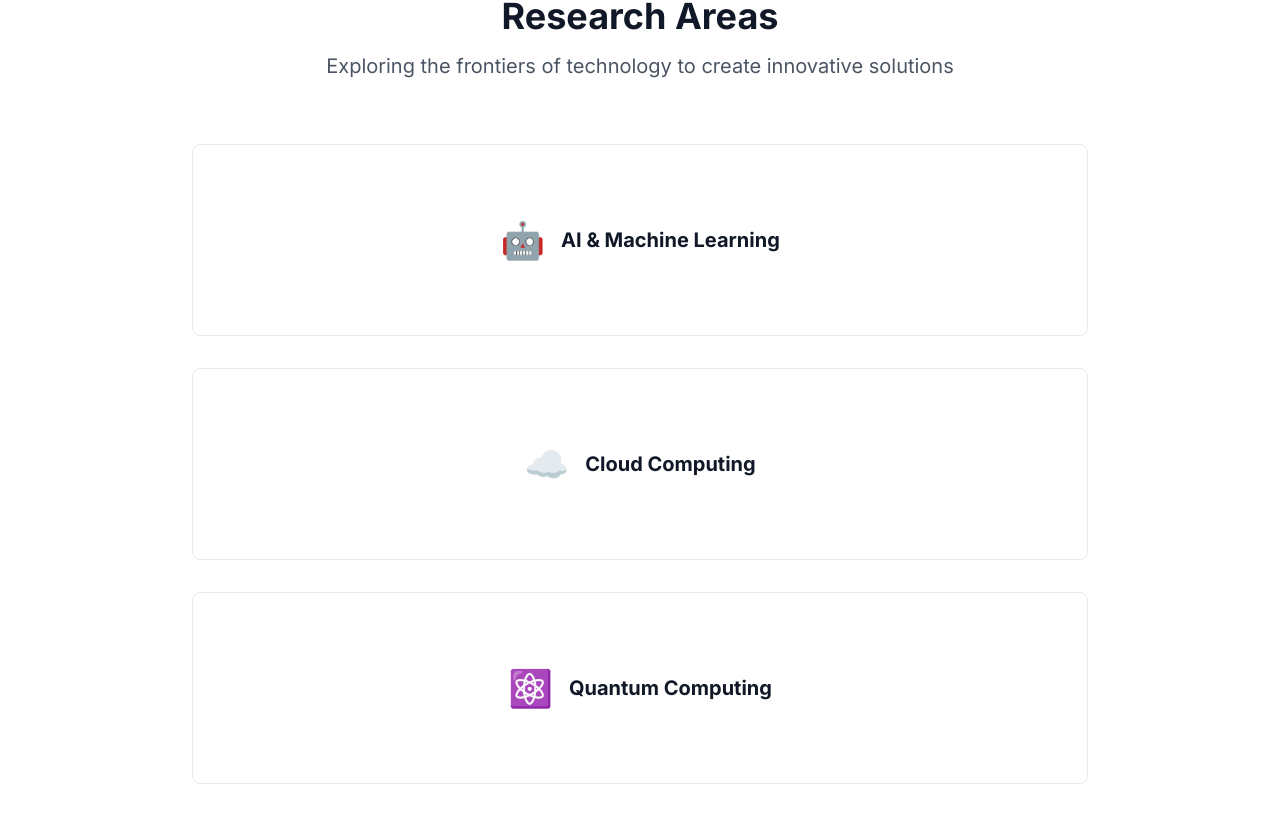
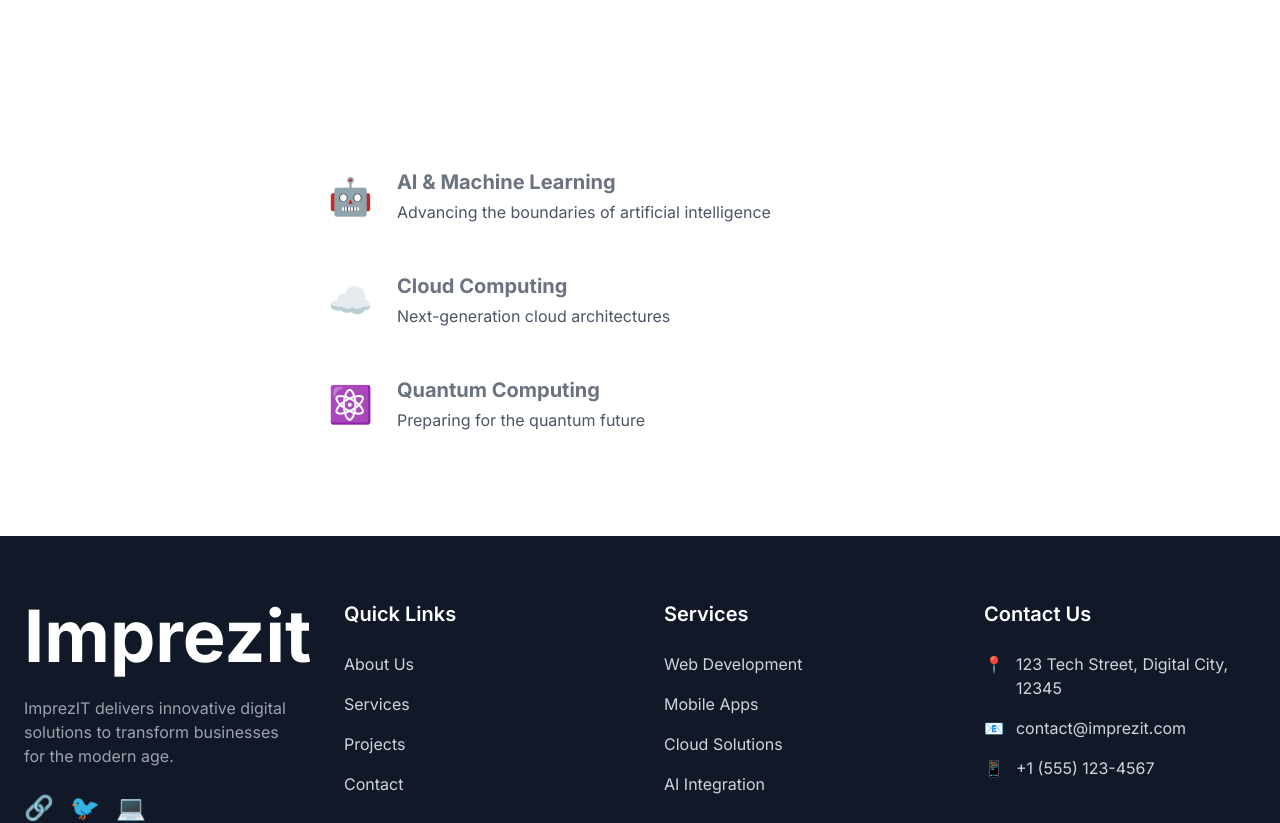
Before and after one commit to NimsaraPeiris/imprezit, a React (Vite) app: page /research in a window 1280 px wide. Shown: the part 884-1707 px from the top of the page. Built offline with nearby package versions, Linux system fonts and the light colour scheme.

Commit message:
research styles

```diff
--- a/package.json
+++ b/package.json
@@ -11,7 +11,7 @@
   },
   "dependencies": {
     "clsx": "^2.1.1",
-    "framer-motion": "^11.0.5",
+    "framer-motion": "^11.18.2",
     "meshline": "^3.3.1",
     "react": "^19.0.0",
     "react-dom": "^19.0.0",
--- /dev/null
+++ b/src/components/ui/expandable-card.tsx
@@ -0,0 +1,144 @@
+import React, { useEffect, useId, useRef, useState } from "react";
+import { AnimatePresence, motion } from "framer-motion";
+import { useOutsideClick } from "../../hooks/use-outside-click";
+
+type Card = {
+    title: string;
+    description: string;
+    icon: string;
+    content: string | (() => React.ReactNode);
+    image: string;
+    ctaText: string;
+    ctaLink: string;
+};
+
+export const CloseIcon = () => {
+    return (
+        <motion.svg
+            initial={{ opacity: 0 }}
+            animate={{ opacity: 1 }}
+            exit={{ opacity: 0, transition: { duration: 0.05 } }}
+            xmlns="http://www.w3.org/2000/svg"
+            width="24"
+            height="24"
+            viewBox="0 0 24 24"
+            className="h-4 w-4 text-black"
+        >
+            <path d="M18 6L6 18M6 6l12 12" stroke="currentColor" strokeWidth="2" strokeLinecap="round" strokeLinejoin="round" />
+        </motion.svg>
+    );
+};
+
+export function ExpandableCards({ cards }: { cards: Card[] }) {
+    const [active, setActive] = useState<Card | null>(null);
+    const ref = useRef<HTMLDivElement>(null);
+    const id = useId();
+
+    useEffect(() => {
+        if (active) {
+            document.body.style.overflow = "hidden";
+        } else {
+            document.body.style.overflow = "auto";
+        }
+
+        const onKeyDown = (event: KeyboardEvent) => {
+            if (event.key === "Escape") {
+                setActive(null);
+            }
+        };
+
+        window.addEventListener("keydown", onKeyDown);
+        return () => window.removeEventListener("keydown", onKeyDown);
+    }, [active]);
+
+    useOutsideClick(ref, () => setActive(null));
+
+    return (
+        <>
+            <AnimatePresence>
+                {active && (
+                    <motion.div
+                        initial={{ opacity: 0 }}
+                        animate={{ opacity: 1 }}
+                        exit={{ opacity: 0 }}
+                        className="fixed inset-0 bg-black/20 h-full w-full z-10"
+                    />
+                )}
+            </AnimatePresence>
+
+            <AnimatePresence>
+                {active ? (
+                    <div className="fixed inset-0 grid place-items-center z-[100]">
+                        <motion.button
+                            key={`button-${active.title}-${id}`}
+                            layout
+                            initial={{ opacity: 0 }}
+                            animate={{ opacity: 1 }}
+                            exit={{ opacity: 0, transition: { duration: 0.05 } }}
+                            className="flex absolute top-2 right-2 lg:hidden items-center justify-center bg-white rounded-full h-6 w-6"
+                            onClick={() => setActive(null)}
+                        >
+                            <CloseIcon />
+                        </motion.button>
+                        <motion.div
+                            layoutId={`card-${active.title}-${id}`}
+                            ref={ref}
+                            className="w-full max-w-[500px] h-full md:h-fit md:max-h-[90%] flex flex-col bg-white dark:bg-neutral-900 sm:rounded-3xl overflow-hidden"
+                        >
+                            <motion.div layoutId={`icon-${active.title}-${id}`} className="w-full h-80 flex items-center justify-center text-8xl text-gray-500">
+                                {active.icon}
+                            </motion.div>
+
+                            <div className="p-4">
+                                <motion.h3
+                                    layoutId={`title-${active.title}-${id}`}
+                                    className="text-2xl font-bold mb-2 text-gray-500"
+                                >
+                                    {active.title}
+                                </motion.h3>
+                                <motion.div
+                                    layout
+                                    initial={{ opacity: 0 }}
+                                    animate={{ opacity: 1 }}
+                                    exit={{ opacity: 0 }}
+                                    className="text-gray-600 dark:text-gray-300"
+                                >
+                                    {typeof active.content === "function" ? active.content() : active.content}
+                                </motion.div>
+                            </div>
+                        </motion.div>
+                    </div>
+                ) : null}
+            </AnimatePresence>
+
+            <ul className="max-w-2xl mx-auto w-full gap-4">
+                {cards.map((card) => (
+                    <motion.div
+                        layoutId={`card-${card.title}-${id}`}
+                        key={card.title}
+                        onClick={() => setActive(card)}
+                        className="p-6 flex items-center gap-6 hover:bg-neutral-50 dark:hover:bg-neutral-800 rounded-xl cursor-pointer"
+                    >
+                        <motion.div
+                            layoutId={`icon-${card.title}-${id}`}
+                            className="text-4xl"
+                        >
+                            {card.icon}
+                        </motion.div>
+                        <div>
+                            <motion.h3
+                                layoutId={`title-${card.title}-${id}`}
+                                className="font-bold text-xl mb-1 text-gray-500"
+                            >
+                                {card.title}
+                            </motion.h3>
+                            <p className="text-gray-600 dark:text-gray-400">
+                                {card.description}
+                            </p>
+                        </div>
+                    </motion.div>
+                ))}
+            </ul>
+        </>
+    );
+}
--- /dev/null
+++ b/src/hooks/use-outside-click.ts
@@ -0,0 +1,15 @@
+import { useEffect } from "react";
+
+export const useOutsideClick = (ref: any, callback: () => void) => {
+    useEffect(() => {
+        function handleClickOutside(event: MouseEvent) {
+            if (ref.current && !ref.current.contains(event.target)) {
+                callback();
+            }
+        }
+        document.addEventListener("mousedown", handleClickOutside);
+        return () => {
+            document.removeEventListener("mousedown", handleClickOutside);
+        };
+    }, [ref, callback]);
+};
--- a/src/pages/About.tsx
+++ b/src/pages/About.tsx
@@ -292,7 +292,7 @@ const About = () => {
                   <img
                     src={blog.image}
                     alt={blog.title}
-                    className="absolute transition-all duration-300 group-hover:scale-110 group-hover:opacity-50 object-cover w-full h-full"
+                    className="absolute transition-all duration-500 grayscale group-hover:grayscale-0 group-hover:opacity-100 group-hover:scale-110 object-cover w-full h-full"
                   />
                   <div className="absolute inset-0 bg-gradient-to-t from-black/70 to-transparent" />
                   <div className="relative flex h-full w-full flex-col justify-end p-6 text-white">
--- a/src/pages/Research.tsx
+++ b/src/pages/Research.tsx
@@ -1,22 +1,62 @@
 import { motion, useScroll, useTransform } from 'framer-motion';
 import { useInView } from 'react-intersection-observer';
 import { Footer } from '../components/Footer';
+import { ExpandableCards } from '../components/ui/expandable-card';
 
 const researchAreas = [
   {
     title: 'AI & Machine Learning',
-    description: 'Advancing the boundaries of artificial intelligence through deep learning, natural language processing, and computer vision. Our research focuses on practical business applications and ethical AI development.',
-    icon: '🤖'
+    description: 'Advancing the boundaries of artificial intelligence',
+    icon: '🤖',
+    image: '/images/research/ai.jpg',
+    ctaText: 'Learn More',
+    ctaLink: '#',
+    content: `Our AI & Machine Learning research focuses on developing practical business applications
+    through deep learning, natural language processing, and computer vision. We're committed to
+    advancing the field while ensuring ethical AI development practices.
+
+    Key Areas:
+    • Deep Learning Architectures
+    • Natural Language Processing
+    • Computer Vision Systems
+    • Ethical AI Development
+    • Business Intelligence Integration`
   },
   {
     title: 'Cloud Computing',
-    description: 'Exploring next-generation cloud architectures, serverless computing, and edge computing solutions. We focus on optimization, security, and scalability for enterprise applications.',
-    icon: '☁️'
+    description: 'Next-generation cloud architectures',
+    icon: '☁️',
+    image: '/images/research/cloud.jpg',
+    ctaText: 'Learn More',
+    ctaLink: '#',
+    content: `We're exploring innovative approaches to cloud computing, focusing on serverless
+    architectures and edge computing solutions. Our research aims to optimize performance, enhance
+    security, and improve scalability for enterprise applications.
+
+    Focus Areas:
+    • Serverless Computing
+    • Edge Computing
+    • Cloud Security
+    • Performance Optimization
+    • Distributed Systems`
   },
   {
     title: 'Quantum Computing',
-    description: 'Investigating quantum algorithms, quantum cryptography, and quantum machine learning. Preparing for the future of computing with quantum-ready solutions and protocols.',
-    icon: '⚛️'
+    description: 'Preparing for the quantum future',
+    icon: '⚛️',
+    image: '/images/research/quantum.jpg',
+    ctaText: 'Learn More',
+    ctaLink: '#',
+    content: `Our quantum computing research investigates the potential of quantum algorithms and their
+    applications in cryptography and machine learning. We're working to prepare businesses for the
+    quantum computing revolution.
+
+    Research Areas:
+    • Quantum Algorithms
+    • Quantum Cryptography
+    • Quantum Machine Learning
+    • Error Correction
+    • Quantum-Safe Security`
   }
 ];
 
@@ -60,12 +100,12 @@ const Research = () => {
         </div>
       </motion.section>
 
-      {/* Research Areas Section */}
-      <section ref={ref} className="py-20 bg-white">
+      {/* Research Areas Section with Expandable Cards */}
+      <section className="py-20 bg-white">
         <div className="container mx-auto px-6">
           <motion.div
             initial={{ opacity: 0, y: 20 }}
-            animate={inView ? { opacity: 1, y: 0 } : {}}
+            animate={{ opacity: 1, y: 0 }}
             transition={{ duration: 0.6 }}
             className="text-center mb-16"
           >
@@ -77,36 +117,7 @@ const Research = () => {
             </p>
           </motion.div>
 
-          <div className="max-w-4xl mx-auto space-y-8">
-            {researchAreas.map((area, index) => (
-              <motion.div
-                key={area.title}
-                initial={{ opacity: 0, y: 20 }}
-                animate={inView ? { opacity: 1, y: 0 } : {}}
-                transition={{ duration: 0.6, delay: index * 0.2 }}
-                className="group relative h-48 bg-white rounded-lg border border-gray-200 overflow-hidden cursor-pointer"
-              >
-                {/* Title Container - Centered by default, moves left on hover */}
-                <div className="absolute inset-0 flex items-center justify-center transition-transform duration-500 ease-in-out group-hover:translate-x-0 group-hover:justify-start">
-                  <div className="flex items-center gap-4 px-6 group-hover:w-[30%]">
-                    <span className="text-4xl">{area.icon}</span>
-                    <h3 className="text-xl font-bold text-gray-900 whitespace-nowrap">
-                      {area.title}
-                    </h3>
-                  </div>
-                </div>
-
-                {/* Description Container - Hidden by default, appears from right */}
-                <div
-                  className="absolute right-0 inset-y-0 w-[70%] flex items-center p-6 bg-white translate-x-full transition-all duration-500 ease-in-out group-hover:translate-x-0"
-                >
-                  <p className="text-gray-600 leading-relaxed">
-                    {area.description}
-                  </p>
-                </div>
-              </motion.div>
-            ))}
-          </div>
+          <ExpandableCards cards={researchAreas} />
         </div>
       </section>
       <Footer />
```
Also changed, not shown: src/components/ExpandableCards.tsx (added), src/hooks/useOutsideClick.ts (added), 1 other file (tests, documents, lock files or other folders).
